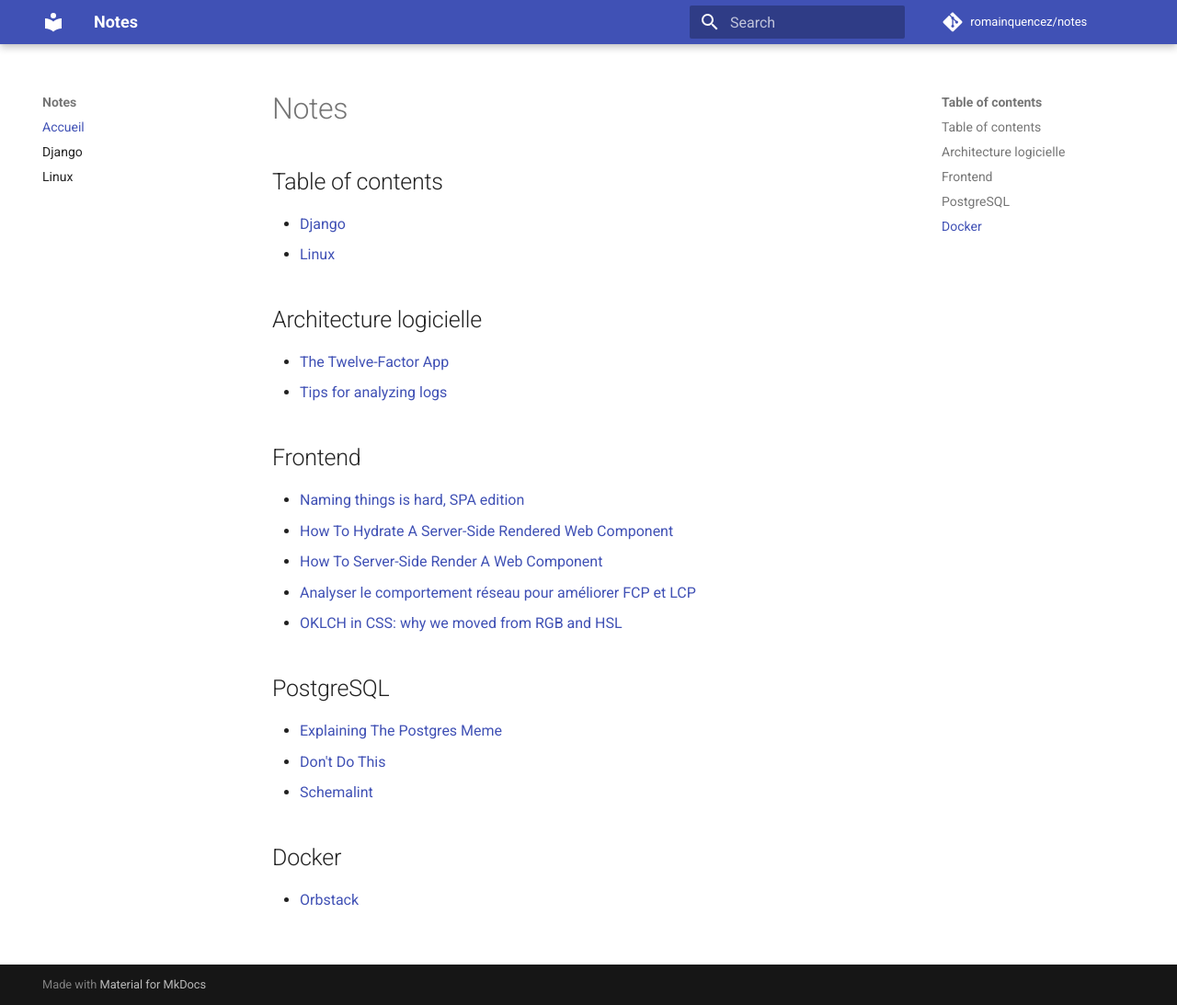
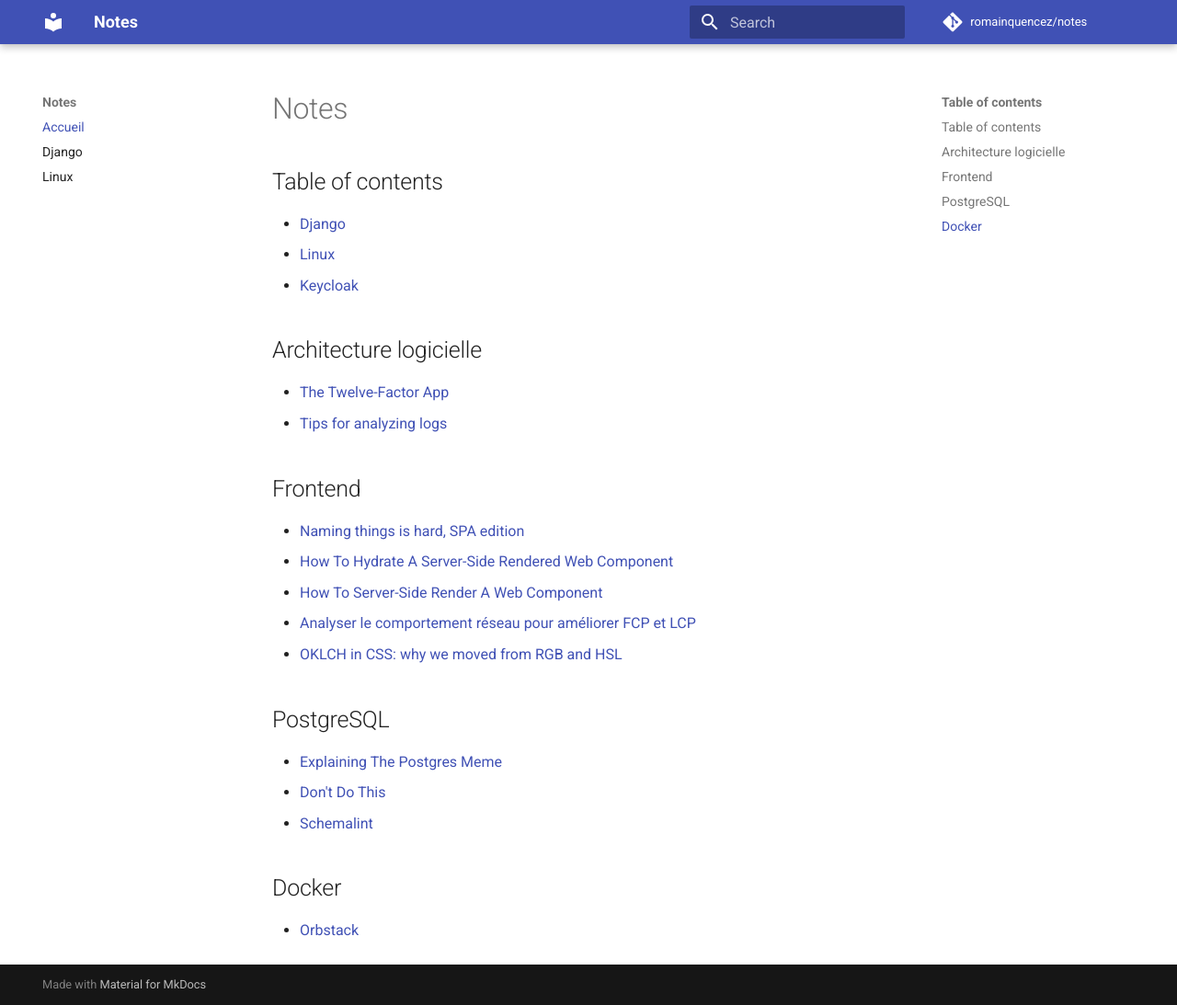
Before and after one commit to romainquencez/notes, an MkDocs documentation site: the page built from docs/index.md, in a window 1280 px wide and 1093 px high. Shown: the whole window at 92% size. Built offline with MkDocs 1.6.1 and Material for MkDocs 9.7.7, drawn with Linux system fonts in a browser that asks for light colours; comment, search, counter and statistics services are not loaded.

Commit message:
Update index.md

```diff
--- a/docs/index.md
+++ b/docs/index.md
@@ -4,6 +4,7 @@
 
 * [Django](django.md)
 * [Linux](linux.md)
+* [Keycloak](keycloak.md)
 
 ## Architecture logicielle
 
```
